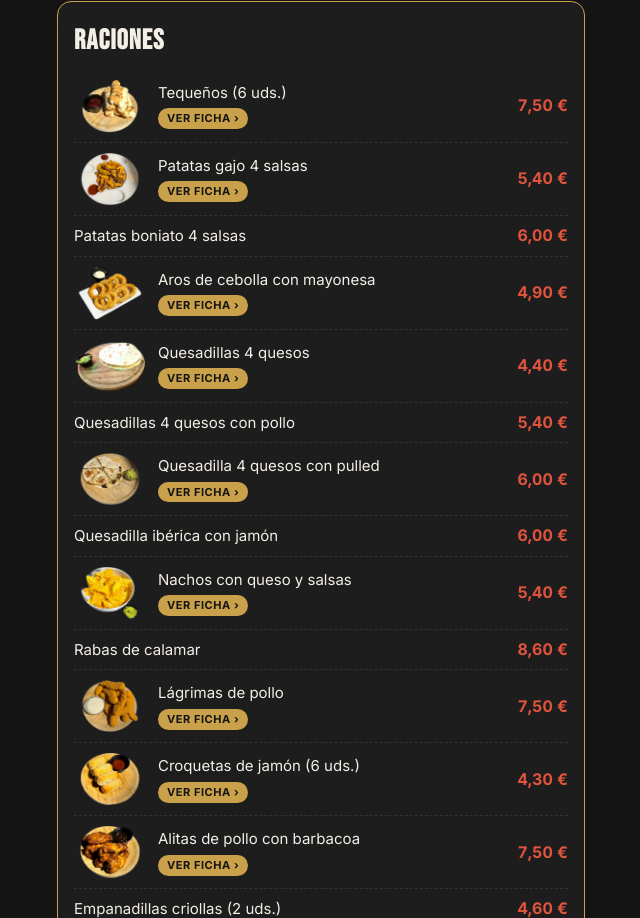
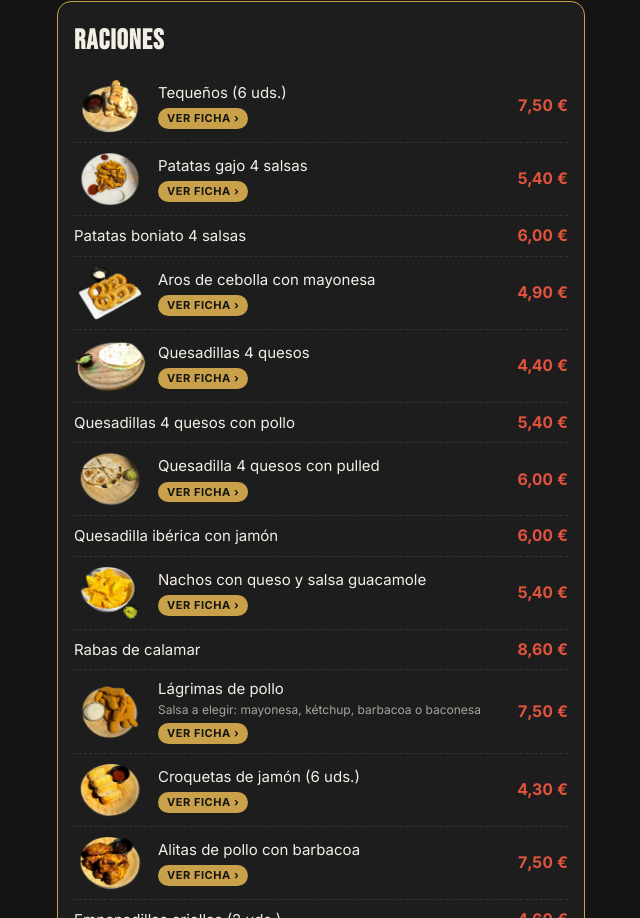
Before and after one commit to niideabar/niideabar, a plain HTML site: page terraza/index.html in a window 1280 px wide. Shown: the part 276-1194 px from the top of the page, without its empty margins (319-959 px from the left). Drawn offline with Linux system fonts and the light colour scheme.

Commit message:
Nachos con queso y salsa guacamole; lágrimas con salsa a elegir
Co-Authored-By: Claude Opus 5.5 <noreply@anthropic.com>
Claude-Session: https://claude.ai/code/session_015o4X8DbfUYWf8jZJfFWpXf

```diff
--- a/carta.js
+++ b/carta.js
@@ -9,9 +9,9 @@ const CARTA = [
     ["Quesadillas 4 quesos con pollo",5.00,5.40],
     ["Quesadilla 4 quesos con pulled",5.50,6.00],
     ["Quesadilla ibérica con jamón",5.50,6.00],
-    ["Nachos con queso y salsas",5.00,5.40],
+    ["Nachos con queso y salsa guacamole",5.00,5.40],
     ["Rabas de calamar",8.50,8.60],
-    ["Lágrimas de pollo",7.00,7.50],
+    ["Lágrimas de pollo",7.00,7.50,"Salsa a elegir: mayonesa, kétchup, barbacoa o baconesa"],
     ["Croquetas de jamón (6 uds.)",3.90,4.30],
     ["Alitas de pollo con barbacoa",7.00,7.50],
     ["Empanadillas criollas (2 uds.)",4.20,4.60,"Jamón y queso, espinacas, caprese, pollo"],
--- a/fichas.js
+++ b/fichas.js
@@ -29,7 +29,7 @@ var FICHAS = {
     lleva: ["Croquetas de jamón", "Kétchup"],
   },
 
-  "Nachos con queso y salsas": {
+  "Nachos con queso y salsa guacamole": {
     tipo: "plato", foto: "nachos",
     desc: "Un buen bol de totopos de maíz con queso fundido por encima, de los que se estiran al cogerlos, y guacamole aparte para mojar. Para compartir con unas cañas.",
     lleva: ["Totopos de maíz", "Queso fundido", "Guacamole"],
@@ -73,8 +73,8 @@ var FICHAS = {
 
   "Lágrimas de pollo": {
     tipo: "plato", foto: "lagrimas-pollo",
-    desc: "Tiras de pollo empanadas y horneadas hasta quedar bien doradas y crujientes, con la carne jugosa por dentro. Se sirven en tabla de madera con salsa para mojar.",
-    lleva: ["Pollo empanado", "Salsa para mojar"],
+    desc: "Tiras de pollo empanadas y horneadas hasta quedar bien doradas y crujientes, con la carne jugosa por dentro. Se sirven en tabla de madera con la salsa que elijas para mojar: mayonesa, kétchup, barbacoa o baconesa.",
+    lleva: ["Pollo empanado", "Salsa a elegir: mayonesa, kétchup, barbacoa o baconesa"],
   },
 
   /* ---------- Fichas propias de NI (no están en JB) ---------- */
@@ -99,7 +99,7 @@ var FICHAS = {
       "servicio": "Tercio bien frío, con una rodaja de lima en el cuello",
       "cata": "Dorada pálida y muy clara, de cuerpo ligero y burbuja viva. Aroma suave a cereal, apenas amarga y con un final limpio y seco. La lima le añade un toque cítrico y todavía más frescura.",
       "historia": "Nació en 1925 con la Cervecería Modelo, en Ciudad de México. Fue pionera en embotellar una lager en botella transparente, que hoy es su seña de identidad.",
-      "marida": ["Nachos con queso y salsas", "Quesadillas 4 quesos con pollo", "Alitas de pollo con barbacoa"]
+      "marida": ["Nachos con queso y salsa guacamole", "Quesadillas 4 quesos con pollo", "Alitas de pollo con barbacoa"]
   },
 
   /* ---------- CERVEZAS (textos de JB) ---------- */
@@ -131,7 +131,7 @@ var FICHAS = {
       "historia": "Tony Magee empezó a hacer cerveza en la cocina de casa, en el norte de California, hasta que casi quema los fogones. Su mujer le pidió que se fuera a otra parte, y en 1993 abrió Lagunitas Brewing Company junto al pueblo de Lagunitas.",
       "marida": [
           "Alitas de pollo con barbacoa",
-          "Nachos con queso y salsas",
+          "Nachos con queso y salsa guacamole",
           "Samosas de pollo al curry (6 uds.)"
       ]
   },
@@ -256,7 +256,7 @@ var FICHAS = {
       "marida": [
           "Alitas de pollo con barbacoa",
           "Doble pepperoni",
-          "Nachos con queso y salsas"
+          "Nachos con queso y salsa guacamole"
       ]
   },
 
@@ -286,7 +286,7 @@ var FICHAS = {
       "cata": "Dorada. En nariz manda el aroma a tequila, con toques cítricos y de maíz. En boca es rubia y con cuerpo, con ese toque de tequila, ligeramente amarga y con cítricos refrescantes.",
       "historia": "Rebelde y con carácter: una cerveza que rompe con la forma tradicional de beber cerveza.",
       "marida": [
-          "Nachos con queso y salsas",
+          "Nachos con queso y salsa guacamole",
           "Quesadillas 4 quesos con pollo",
           "Alitas de pollo con barbacoa"
       ]
--- a/terraza/index.html
+++ b/terraza/index.html
@@ -8,7 +8,7 @@
 <link rel="preconnect" href="https://fonts.googleapis.com">
 <link rel="preconnect" href="https://fonts.gstatic.com" crossorigin>
 <link href="https://fonts.googleapis.com/css2?family=Bebas+Neue&family=Pacifico&family=Inter:wght@400;600;700&display=swap" rel="stylesheet">
-<link rel="stylesheet" href="/estilo.css?v=202611180102">
+<link rel="stylesheet" href="/estilo.css?v=202611180321">
 </head>
 <body>
 <div class="wrap">
@@ -30,8 +30,8 @@
   </footer>
 </div>
 <script>window.TARIFA = "terraza";</script>
-<script src="/fichas.js?v=202611180102"></script>
-<script src="/carta.js?v=202611180102"></script>
-<script src="/ofertas.js?v=202611180102"></script>
+<script src="/fichas.js?v=202611180321"></script>
+<script src="/carta.js?v=202611180321"></script>
+<script src="/ofertas.js?v=202611180321"></script>
 </body>
 </html>
```
Also changed, not shown: index.html (+2 -2 lines), sala/index.html (+4 -4 lines).
